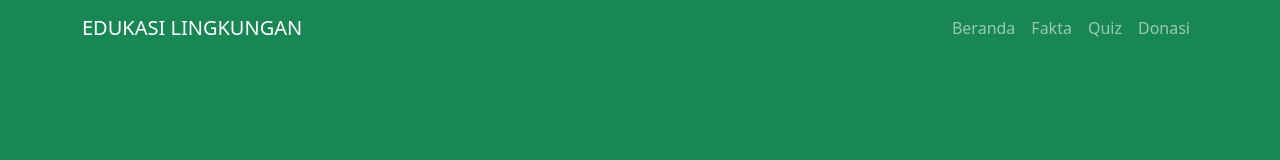
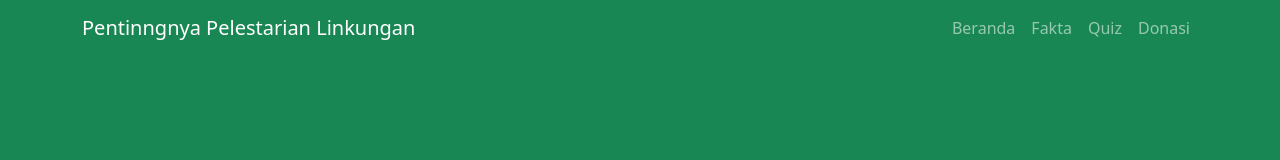
Before and after one commit to r1f4a7/Edukasi-Lingkungan, a plain HTML site: page index.html in a window 1280 px wide. Shown: the top 160 px of the page. Drawn offline with nearby package versions, Linux system fonts and the light colour scheme.

Commit message:
Update index.html
Signed-off-by: r1f4a7 <r1f4a7@gmail.com>

```diff
--- a/index.html
+++ b/index.html
@@ -11,7 +11,7 @@
 
   <nav class="navbar navbar-expand-lg navbar-dark bg-success">
     <div class="container">
-      <a class="navbar-brand" href="#">EDUKASI LINGKUNGAN</a>
+      <a class="navbar-brand" href="#">Pentinngnya Pelestarian Linkungan</a>
       <button class="navbar-toggler" type="button" data-bs-toggle="collapse" data-bs-target="#navbarNav">
         <span class="navbar-toggler-icon"></span>
       </button>
```
